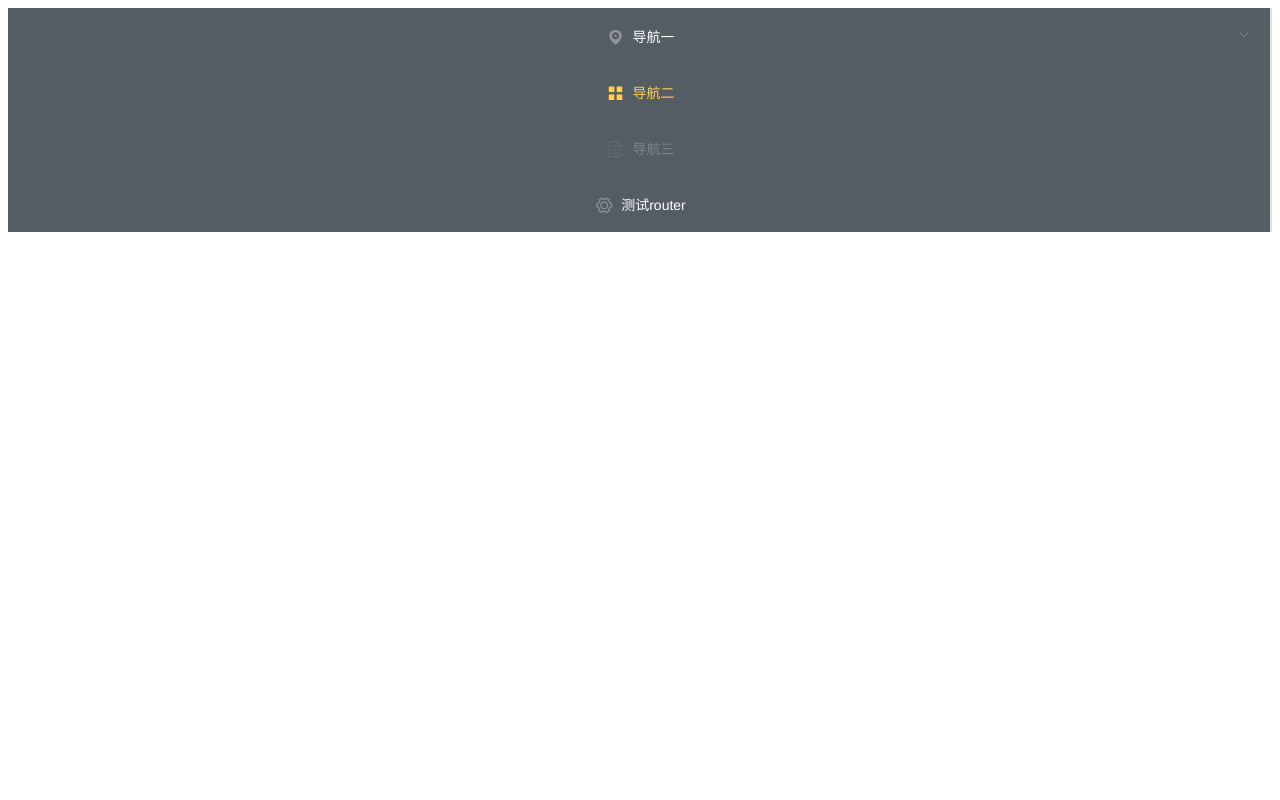
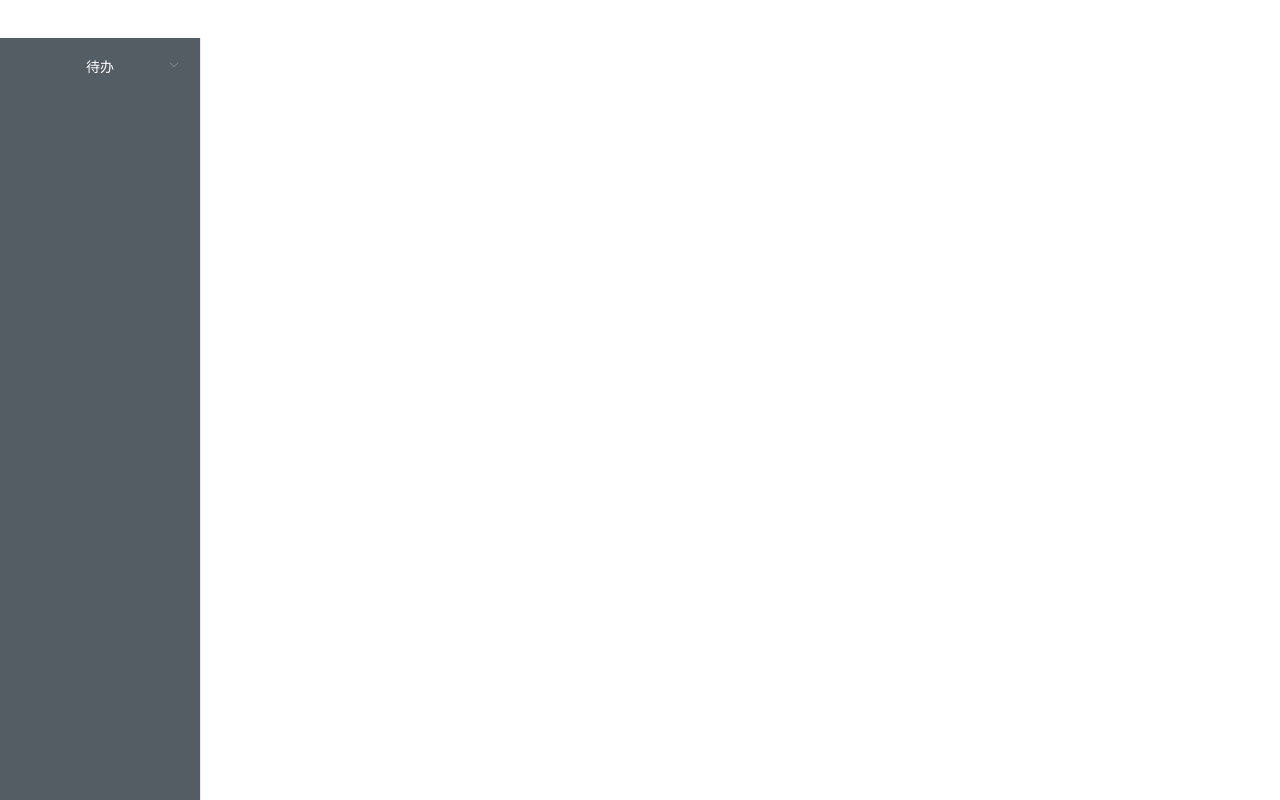
Before and after one commit to fengtxiao5/log-demo-web, a Vue app: page /log/todo/todoList in a window 1280 px wide. Built offline with nearby package versions, Linux system fonts and the light colour scheme.

Commit message:
引入导航

```diff
--- a/src/App.vue
+++ b/src/App.vue
@@ -1,58 +1,80 @@
 <template>
-  <div id="app">
+  <div id="app" class="root-container">
+    <div class="root-container-header"></div>
+    <div class="root-container-body">
       <div class="left-menu">
         <el-menu
           default-active="2"
           class="el-menu-vertical-demo"
-        router="true"
           @open="handleOpen"
           @close="handleClose"
           background-color="#545c64"
           text-color="#fff"
           active-text-color="#ffd04b"
         >
-        <el-submenu index="1">
+          <template v-for="(item, index) in menuItem">
+            <el-menu-item
+              v-if="!item.children.length > 0"
+              :key="index"
+              :index="item.key"
+              @click="changeRoute(item.router)"
+            >
+              <i :class="item.icon"></i>
+              <span slot="title">{{ item.title }}</span>
+            </el-menu-item>
+            <el-submenu v-else :key="index" :index="item.key" popper-class="subItem">
               <template slot="title">
-            <i class="el-icon-location"></i>
-            <span>导航一</span>
+                <i class="icon iconfont " :class="item.icon"></i>
+                <span slot="title" style="font-size:14px">
+                  {{ item.title }}
+                </span>
               </template>
-          <el-menu-item-group>
-            <template slot="title">分组一</template>
-            <el-menu-item index="1-1">选项1</el-menu-item>
-            <el-menu-item index="1-2">选项2</el-menu-item>
+              <template v-for="(option, io) in item.children">
+                <el-submenu v-if="option.children.length > 0" :key="io" :index="option.key">
+                  <template slot="title">{{ option.title }}</template>
+                  <template v-for="(mem, ine) in option.children">
+                    <el-menu-item :index="mem.key" :key="ine">
+                      {{ mem.title }}
+                    </el-menu-item>
+                  </template>
+                </el-submenu>
+                <el-menu-item-group v-else :key="io">
+                  <el-menu-item :index="option.key" @click="changeRoute(option.router)">
+                    {{ option.title }}
+                  </el-menu-item>
                 </el-menu-item-group>
-          <el-menu-item-group title="分组2">
-            <el-menu-item index="1-3">选项3</el-menu-item>
-          </el-menu-item-group>
-          <el-submenu index="1-4">
-            <template slot="title">选项4</template>
-            <el-menu-item index="1-4-1">选项1</el-menu-item>
+              </template>
             </el-submenu>
-        </el-submenu>
-        <el-menu-item index="2">
-          <i class="el-icon-menu"></i>
-          <span slot="title">导航二</span>
-        </el-menu-item>
-        <el-menu-item index="3" disabled>
-          <i class="el-icon-document"></i>
-          <span slot="title">导航三</span>
-        </el-menu-item>
-        <el-menu-item index="/about">
-          <i class="el-icon-setting"></i>
-          <span slot="title">测试router</span>
-        </el-menu-item>
+          </template>
         </el-menu>
       </div>
       <div class="right-content">
+        <keep-alive>
           <router-view></router-view>
+        </keep-alive>
+      </div>
     </div>
   </div>
 </template>
 
 <script>
+import { menu } from '@src/hooks/menu'
+import { cloneDeep } from 'lodash-es'
+import { useRouter } from 'vue-router/composables'
 export default {
   name: 'App-Root',
   components: {},
+  setup() {
+    const menuItem = cloneDeep(menu)
+    const router = useRouter()
+    const changeRoute = (url) => {
+      router.push(url)
+    }
+    return {
+      menuItem,
+      changeRoute,
+    }
+  },
   methods: {
     handleOpen(key, keyPath) {
       console.log(key, keyPath)
@@ -71,16 +93,25 @@ export default {
   text-align: center;
   color: #2c3e50;
 }
-.el-menu--inline {
-  .el-menu-item {
-    padding-left: 40px !important;
+.root-container {
+  display: flex;
+  flex-direction: column;
+  height: 100%;
+  .root-container-header {
+    display: flex;
+    flex-direction: row;
+    height: 40px;
+  }
+  .root-container-body {
+    width: 200px;
+    height: 100%;
+    .left-menu {
+      height: 100%;
+      .el-menu-vertical-demo {
+        width: 100%;
+        height: 100%;
       }
     }
-.left-menu {
-  position: relative;
-  overflow-x: hidden;
-  overflow-y: hidden;
-  height: 100%;
-  border-right: 1px solid #dadfe6;
+  }
 }
 </style>
--- /dev/null
+++ b/src/assets/common.scss
@@ -0,0 +1,7 @@
+html {
+  height: 100%;
+}
+body {
+  height: 100%;
+  margin: 0;
+}
--- /dev/null
+++ b/src/hooks/menu.js
@@ -0,0 +1,23 @@
+export const menu = [
+  {
+    key: '1-0',
+    title: '待办',
+    icon: '',
+    children: [
+      {
+        key: '1-1',
+        title: '待办列表',
+        icon: '',
+        router: '/todo/todoList',
+        children: [],
+      },
+      {
+        key: '1-2',
+        title: '完成情况',
+        icon: '',
+        router: '/todo/finishStatistic',
+        children: [],
+      },
+    ],
+  },
+]
--- a/src/main.js
+++ b/src/main.js
@@ -7,6 +7,7 @@ import 'element-ui/lib/theme-chalk/index.css'
 import $api from './network/api'
 import axios from 'axios'
 import $http from './network/axios'
+import './assets/common.scss'
 
 Vue.config.productionTip = false
 Vue.prototype.$api = $api
--- a/src/router/index.js
+++ b/src/router/index.js
@@ -5,12 +5,14 @@ Vue.use(VueRouter)
 
 const routes = [
   {
-    path: '/about',
-    name: 'about',
-    // route level code-splitting
-    // this generates a separate chunk (about.[hash].js) for this route
-    // which is lazy-loaded when the route is visited.
-    component: () => import(/* webpackChunkName: "about" */ '../views/AboutView.vue'),
+    path: '/log/todo/todoList',
+    name: 'todoList',
+    component: () => import('@src/views/todo/todoList'),
+  },
+  {
+    path: '/log/todo/finishStatistic',
+    name: 'statistic',
+    component: () => import('@src/views/todo/finishStatistic.vue'),
   },
 ]
 
--- /dev/null
+++ b/src/views/todo/finishStatistic.vue
@@ -0,0 +1,9 @@
+<template><div></div></template>
+
+<script>
+export default {
+  name: 'finishStatistic',
+}
+</script>
+
+<style scoped></style>
--- /dev/null
+++ b/src/views/todo/todoList.vue
@@ -0,0 +1,11 @@
+<template>
+  <div></div>
+</template>
+
+<script>
+export default {
+  name: 'todoList',
+}
+</script>
+
+<style scoped></style>
--- a/vue.config.js
+++ b/vue.config.js
@@ -1,6 +1,21 @@
 const { defineConfig } = require('@vue/cli-service')
+const path = require('path')
+function resolve(dir) {
+  return path.join(__dirname, dir)
+}
 module.exports = defineConfig({
   transpileDependencies: true,
+  publicPath: '/log',
+  chainWebpack: (config) => {
+    config.resolve.alias
+      .set('@src', resolve('src'))
+      .set('@views', resolve('src/views'))
+      .set('@assets', resolve('src/assets'))
+      .set('@hooks', resolve('src/hooks'))
+      .set('@store', resolve('src/store'))
+      .set('@network', resolve('src/network'))
+      .set('@components', resolve('src/components'))
+  },
   devServer: {
     port: 8000, // 启动端口号
   },
```
Also changed, not shown: src/views/HomeView.vue (deleted, +0 -18 lines), .eslintrc.js, src/hooks/index.js (added), 1 other file (tests, documents, lock files or other folders). Lines whose indentation alone changed are shown as unchanged.
